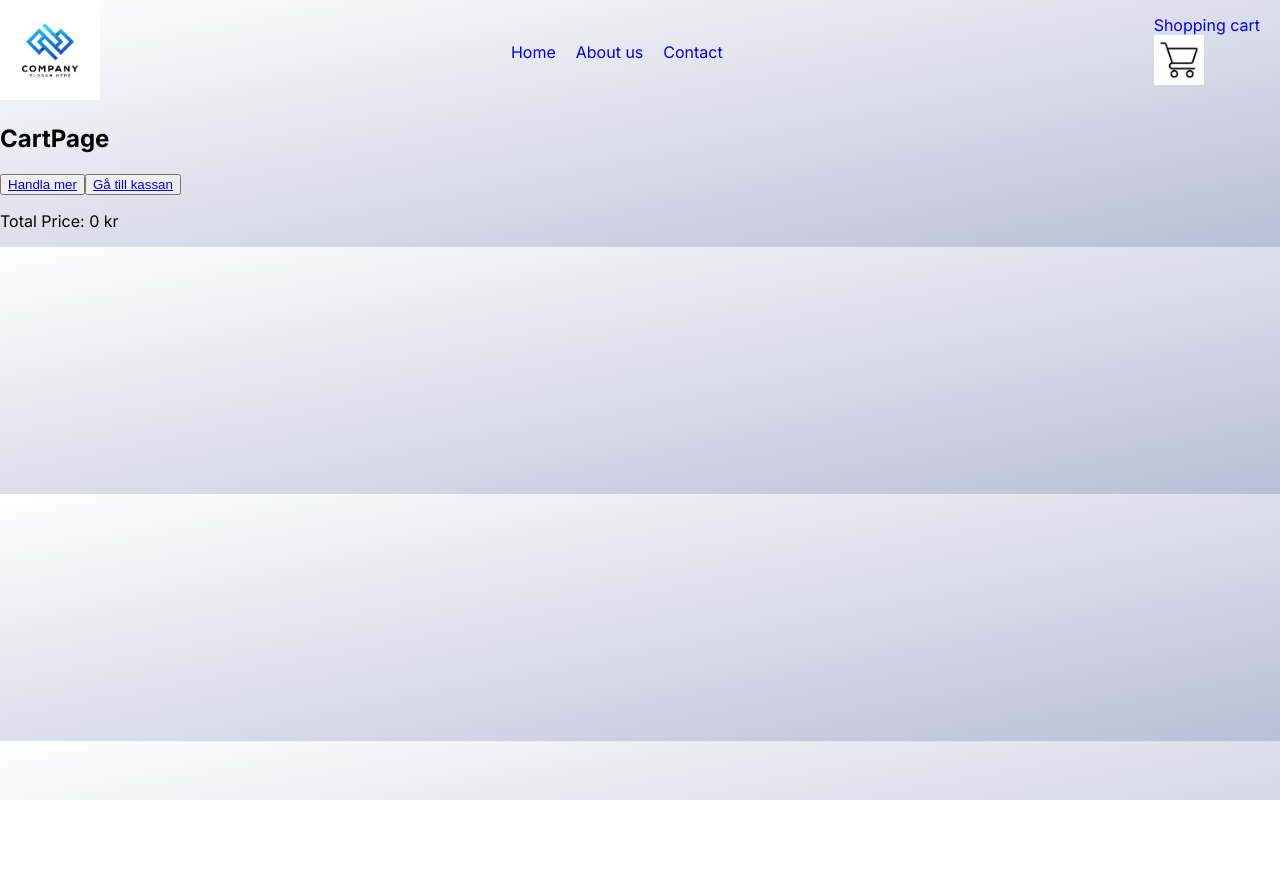
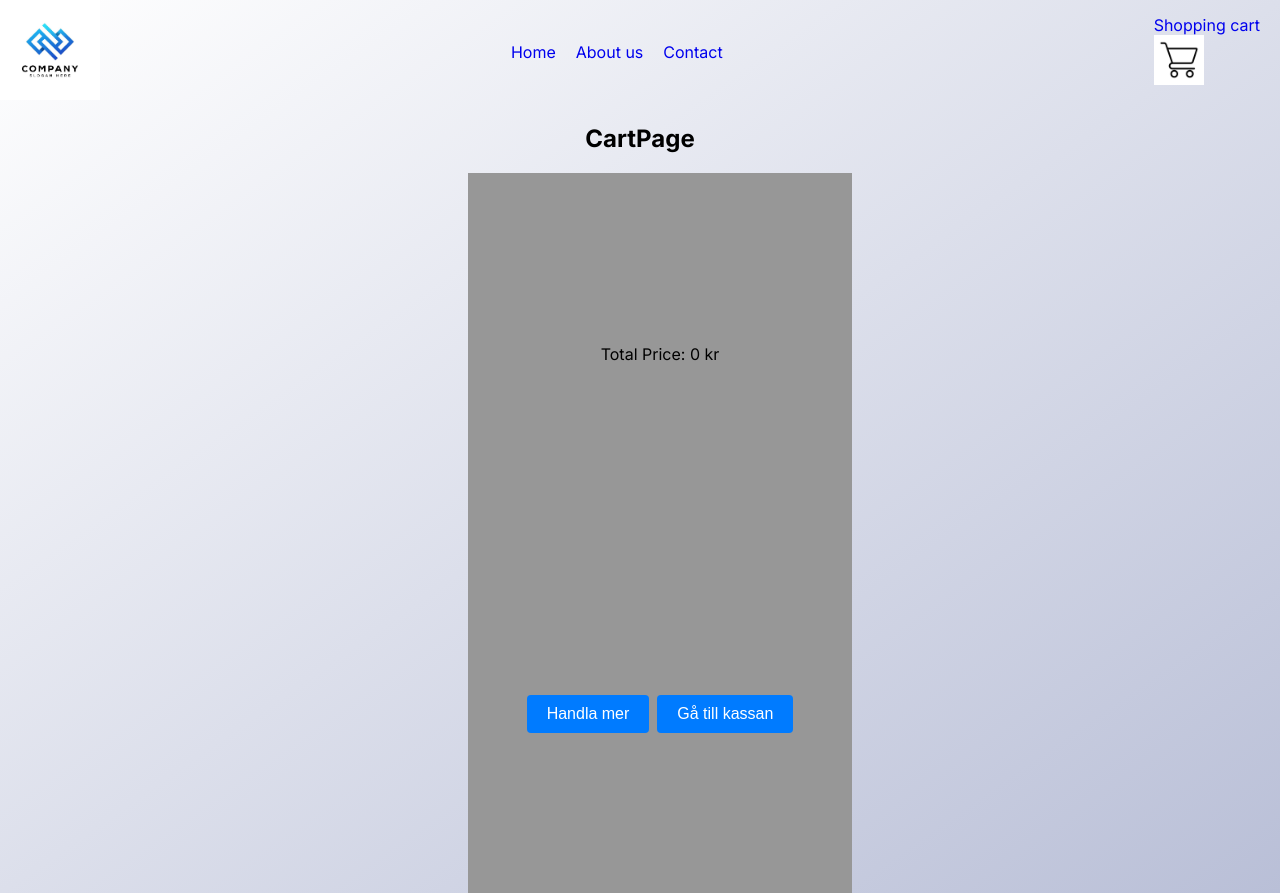
Before and after one commit to kleresjo/random-stuff, a React (Vite) app: page /cart in a window 1280 px wide. Before the commit the page ends 800 px from the top, so only its background shows below. Built offline with nearby package versions, Linux system fonts and the light colour scheme.

Commit message:
fixade grundleggande plasering med css utifrån wierframen

```diff
--- a/src/pages/CartPage.jsx
+++ b/src/pages/CartPage.jsx
@@ -2,6 +2,7 @@ import React, { useContext } from "react";
 import Navbar from "../components/navbar/Navbar";
 import { CartContext } from "../context/CartContext";
 import { Link, useParams } from "react-router-dom";
+import "../styling/CartPageStyling.css";
 
 const CartPage = () => {
   const { cart, removeFromCart } = useContext(CartContext);
@@ -14,30 +15,49 @@ const CartPage = () => {
 
   return (
     <>
+
       <Navbar />
-      <div>
+    <div className="center-cart">
         <h2>CartPage</h2>
-        <div>
-          <button>
-            <Link to={"/"}>Handla mer</Link>
-          </button>
-          <button>
-            <Link to={"/payment"}>Gå till kassan</Link>
-          </button>
-        </div>
-      </div>
-      <p>Total Price: {getCartTotal(cart)} kr</p>
-      <ul>
+    <div className="cart-placing">
+
+      <ul className="list-cart-placing">
         {cart.map((product) => (
-          <li key={product.id}>
-            <img src={product.image} alt={product.title}></img>
-            <p>{product.title}</p>
-            <p> {product.price} :-</p>
+          <li className="list-cart-content-placing" key={product.id}>
+            <div className="list-cart-picture">
+              <img
+                className="img-cart-products"
+                src={product.image}
+                alt={product.title}
+              ></img>
+            </div>
+            <div className="list-cart-info">
+              <h3>{product.title}</h3>
+              <p> {product.price} :-</p>
 
-            <button onClick={() => removeFromCart(product.id)}>radera</button>
+            <button
+              className="cart-page-link-btn"
+              onClick={() => removeFromCart(product.id)}
+              >
+              radera
+            </button>
+              </div>
           </li>
         ))}
       </ul>
+      <div className="cart-right-side-placing">
+      <p>Total Price: {getCartTotal(cart)} kr</p>
+        <div>
+          <Link to={"/"}>
+            <button className="cart-link-btn">Handla mer</button>
+          </Link>
+          <Link to={"/payment"}>
+            <button className="cart-link-btn">Gå till kassan</button>
+          </Link>
+        </div>
+      </div>
+    </div>
+    </div>
     </>
   );
 };
--- /dev/null
+++ b/src/styling/CartPageStyling.css
@@ -0,0 +1,68 @@
+.center-cart{
+    display: flex;
+    flex-direction: column;
+    align-items: center;
+
+}
+
+.cart-page-link-btn, .cart-link-btn {
+    background-color: #007bff;
+  color: white;
+  border: none;
+  padding: 10px 20px;
+  font-size: 16px;
+  border-radius: 4px;
+  cursor: pointer;
+}
+.list-cart-placing{
+    display: flex;
+    flex-direction: column;
+    gap: 15px;
+    justify-content: center;
+}
+.list-cart-content-placing{
+    width: 600px;
+    display: flex;
+    align-items: center;
+}
+
+.list-cart-picture{
+    width: 200px;
+    height: 200px;
+    padding: 15px;
+    list-style: none;
+   display: flex;
+   justify-content: space-between;
+   align-items: center;
+}
+.list-cart-info{
+    width: 250px;
+    display: flex;
+    flex-direction: column;
+}
+
+.img-cart-products{
+    width: 200px;
+    height: 200px;
+}
+
+.cart-placing{
+    display: flex;
+
+}
+
+.cart-right-side-placing{
+    width: 30vw;
+    height: 90vh;
+    position: sticky;
+    top: 30px;
+    background-color: rgb(151, 151, 151);
+    display: flex;
+    flex-direction: column;
+    justify-content: space-around;
+    align-items: center;
+}
+
+.cart-link-btn{
+    margin: 4px;
+}
```
